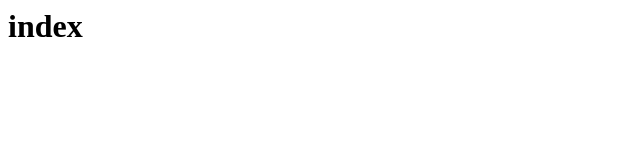
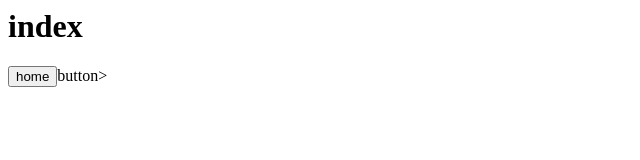
Before and after one commit to giftkanyetinashe/Celebration-International-School, a plain HTML site: page index.html in a window 1280 px wide. Shown: the whole page, without its empty margins (0-640 px from the left). Drawn offline with Linux system fonts and the light colour scheme.

Commit message:
index.html

```diff
--- a/index.html
+++ b/index.html
@@ -1 +1,2 @@
 <h1>index</h1>
+<button href="home.html">home</button>button>
```
